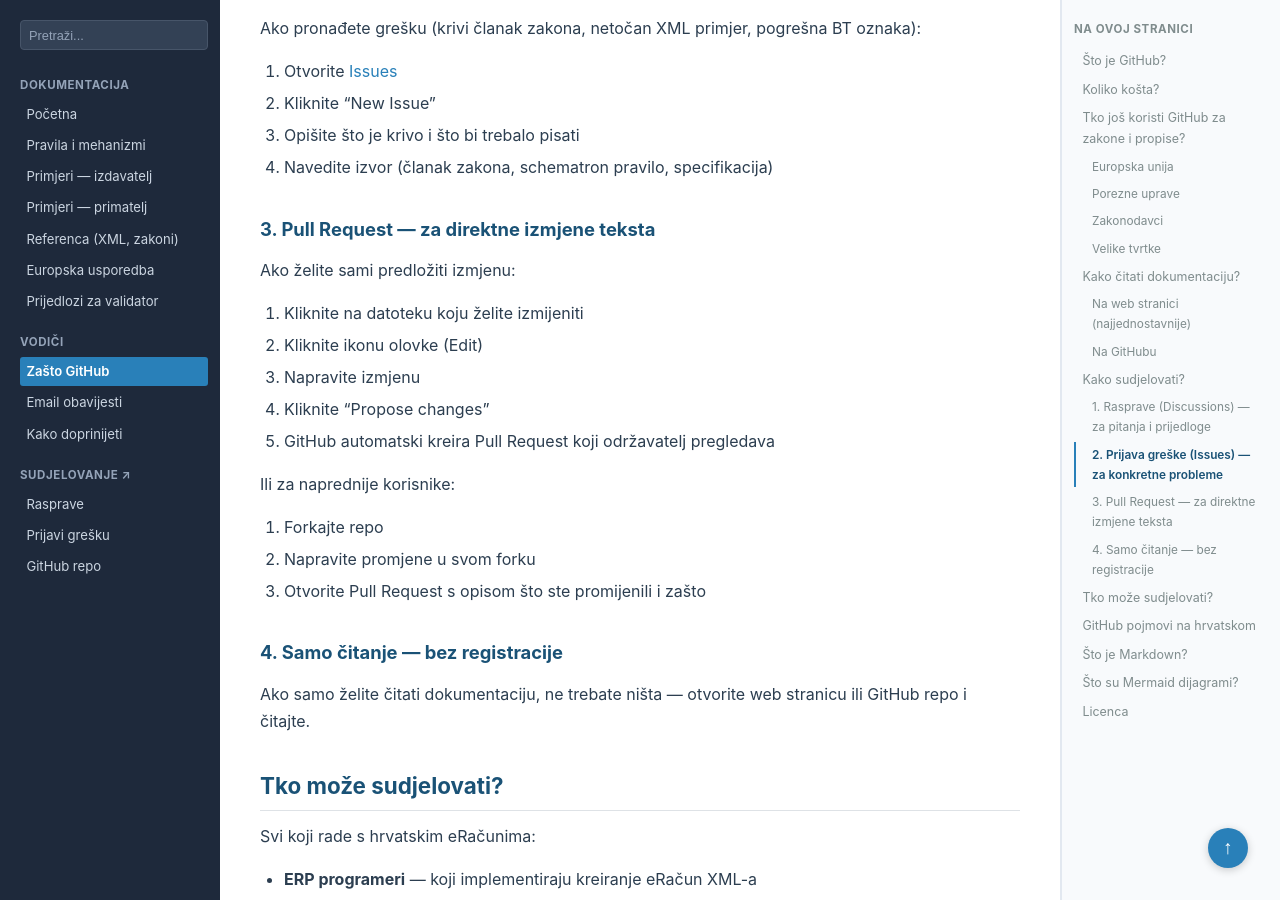
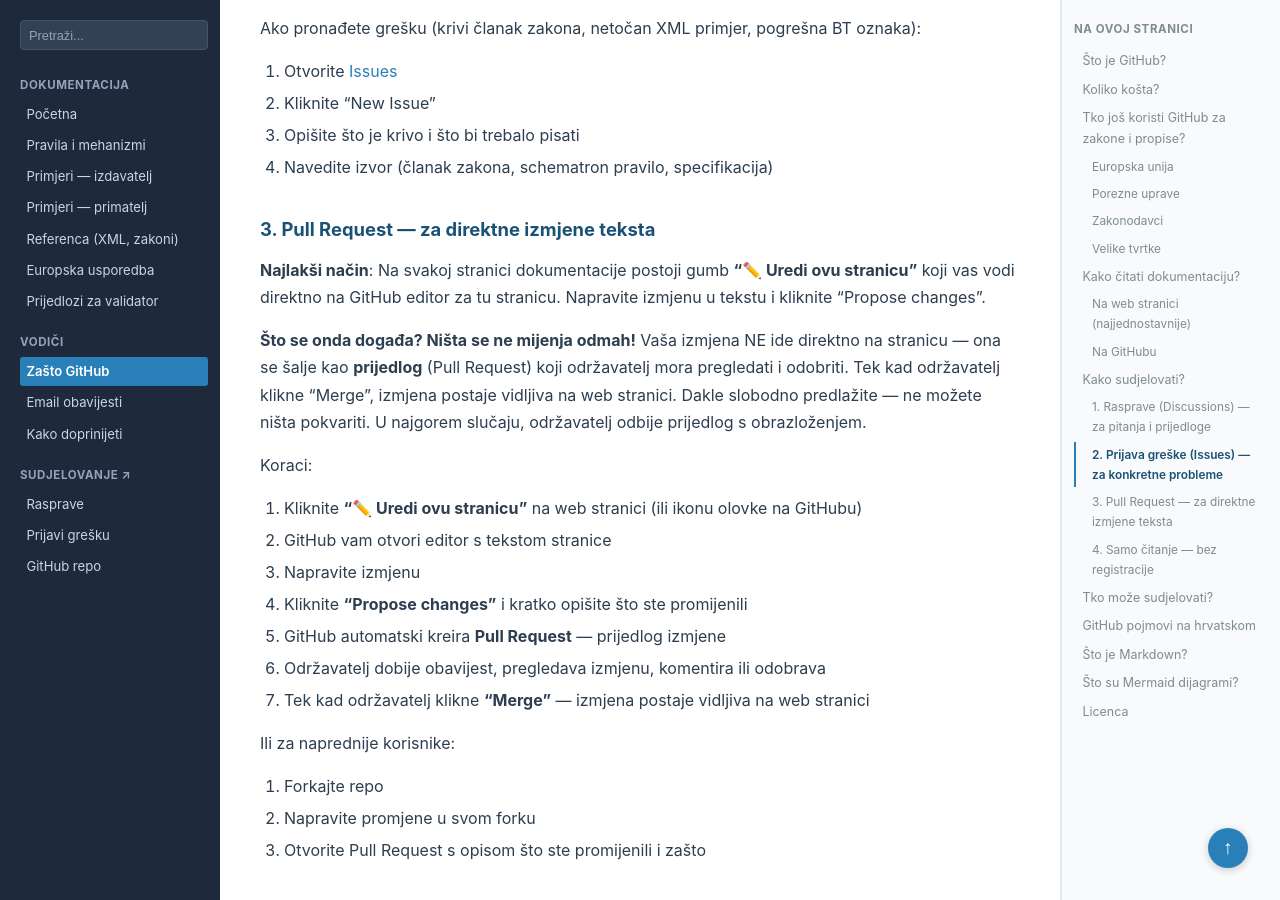
Before and after one commit to dageci/eracun-fiskalizacija-datumi, a Jekyll site: the page built from docs/github-vodic.md, in a window 1280 px wide and 900 px high, scrolled down 3351 px. Built offline with Jekyll 4.4.1, drawn with Linux system fonts in a browser that asks for light colours; some of the changed text lies outside the part shown.

Commit message:
GitHub vodič: objašnjen 'Uredi stranicu' workflow i da izmjena ne ide odmah

```diff
--- a/docs/github-vodic.md
+++ b/docs/github-vodic.md
@@ -99,13 +99,19 @@ Ako pronađete grešku (krivi članak zakona, netočan XML primjer, pogrešna BT
 
 ### 3. Pull Request — za direktne izmjene teksta
 
-Ako želite sami predložiti izmjenu:
+**Najlakši način**: Na svakoj stranici dokumentacije postoji gumb **"✏️ Uredi ovu stranicu"** koji vas vodi direktno na GitHub editor za tu stranicu. Napravite izmjenu u tekstu i kliknite "Propose changes".
 
-1. Kliknite na datoteku koju želite izmijeniti
-2. Kliknite ikonu olovke (Edit)
+**Što se onda događa? Ništa se ne mijenja odmah!** Vaša izmjena NE ide direktno na stranicu — ona se šalje kao **prijedlog** (Pull Request) koji održavatelj mora pregledati i odobriti. Tek kad održavatelj klikne "Merge", izmjena postaje vidljiva na web stranici. Dakle slobodno predlažite — ne možete ništa pokvariti. U najgorem slučaju, održavatelj odbije prijedlog s obrazloženjem.
+
+Koraci:
+
+1. Kliknite **"✏️ Uredi ovu stranicu"** na web stranici (ili ikonu olovke na GitHubu)
+2. GitHub vam otvori editor s tekstom stranice
 3. Napravite izmjenu
-4. Kliknite "Propose changes"
-5. GitHub automatski kreira Pull Request koji održavatelj pregledava
+4. Kliknite **"Propose changes"** i kratko opišite što ste promijenili
+5. GitHub automatski kreira **Pull Request** — prijedlog izmjene
+6. Održavatelj dobije obavijest, pregledava izmjenu, komentira ili odobrava
+7. Tek kad održavatelj klikne **"Merge"** — izmjena postaje vidljiva na web stranici
 
 Ili za naprednije korisnike:
 1. Forkajte repo
```
